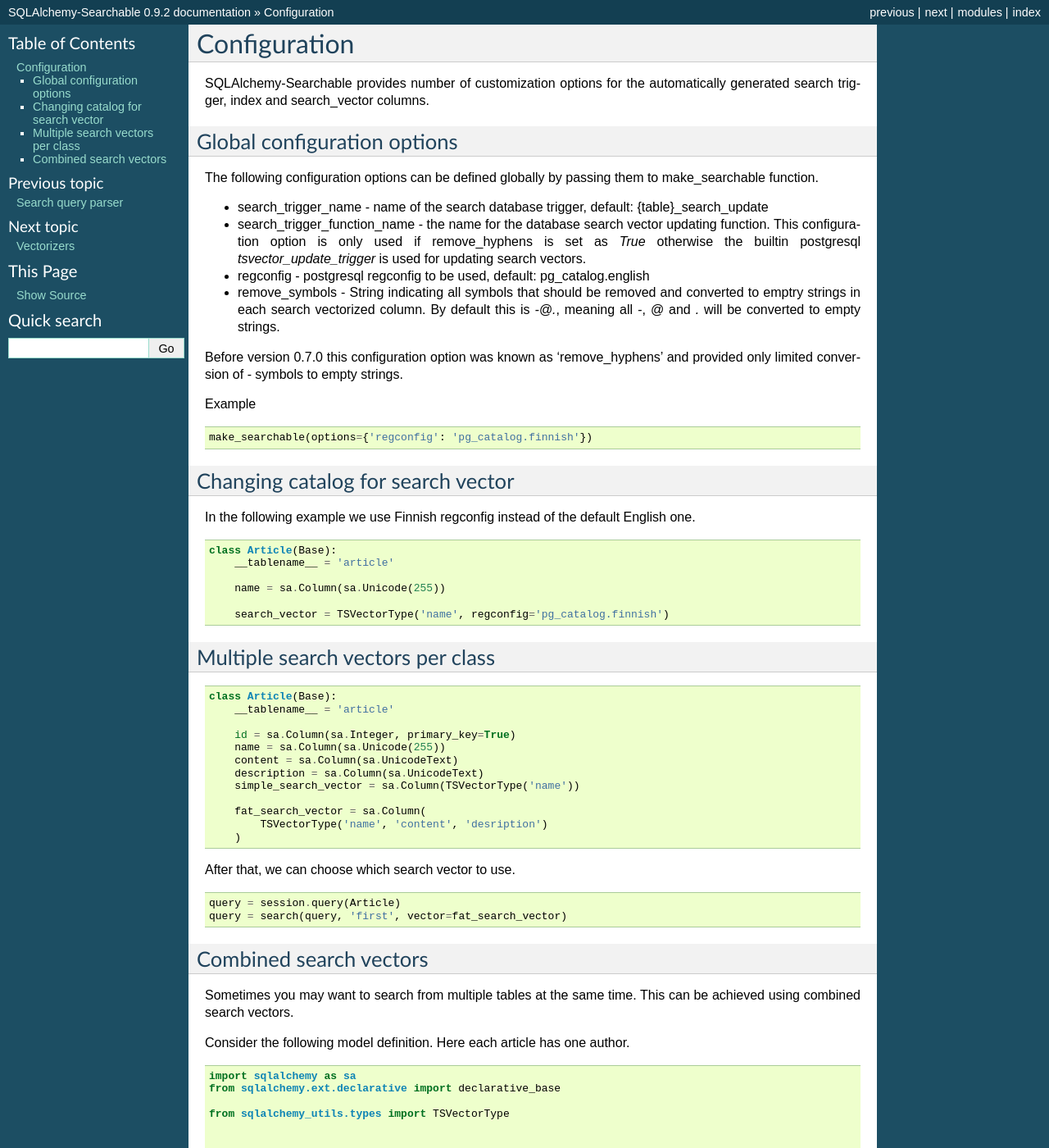
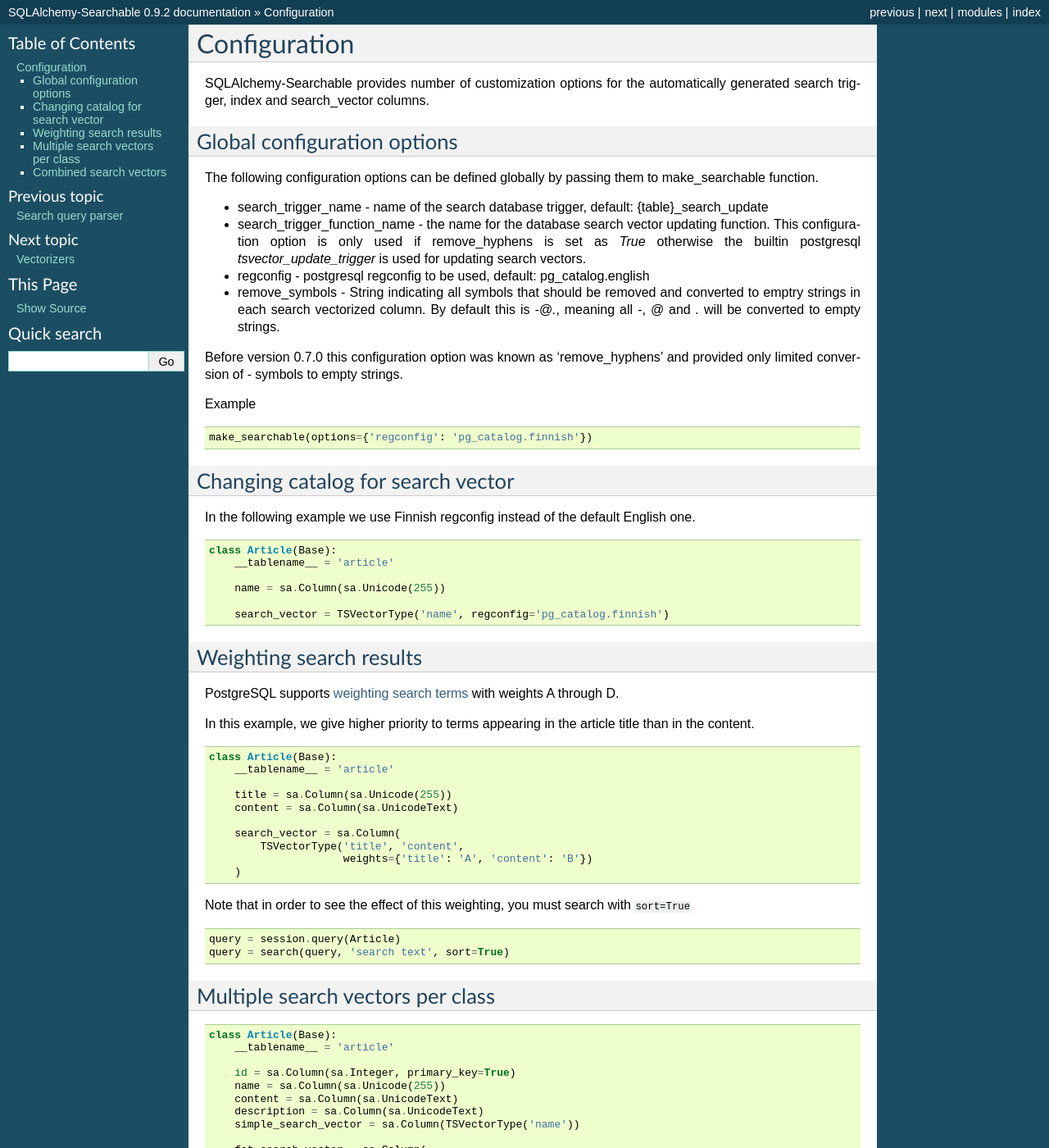
Before and after one commit to falcony-io/sqlalchemy-searchable, a Sphinx documentation site: the page built from docs/configuration.rst, in a window 1280 px wide and 1400 px high. Shown: the whole window at 82% size. Built offline with Sphinx 7.4.7, drawn with Linux system fonts in a browser that asks for light colours.

Commit message:
Documenting weighted results

```diff
--- a/docs/configuration.rst
+++ b/docs/configuration.rst
@@ -40,6 +40,33 @@
         name = sa.Column(sa.Unicode(255))
 
         search_vector = TSVectorType('name', regconfig='pg_catalog.finnish')
+
+Weighting search results
+------------------------
+
+PostgreSQL supports `weighting search terms`_ with weights A through D.
+
+In this example, we give higher priority to terms appearing in the article title than in the content.
+::
+
+
+    class Article(Base):
+        __tablename__ = 'article'
+
+        title = sa.Column(sa.Unicode(255))
+        content = sa.Column(sa.UnicodeText)
+
+        search_vector = sa.Column(
+            TSVectorType('title', 'content',
+                         weights={'title': 'A', 'content': 'B'})
+        )
+
+Note that in order to see the effect of this weighting, you must search with ``sort=True``
+
+::
+
+    query = session.query(Article)
+    query = search(query, 'search text', sort=True)
 
 
 Multiple search vectors per class
@@ -144,3 +171,5 @@
         |
         sa.func.coalesce(Category.search_vector, u'')
     )
+
+.. _weighting search terms: http://www.postgresql.org/docs/current/static/textsearch-controls.html#TEXTSEARCH-PARSING-DOCUMENTS
```
